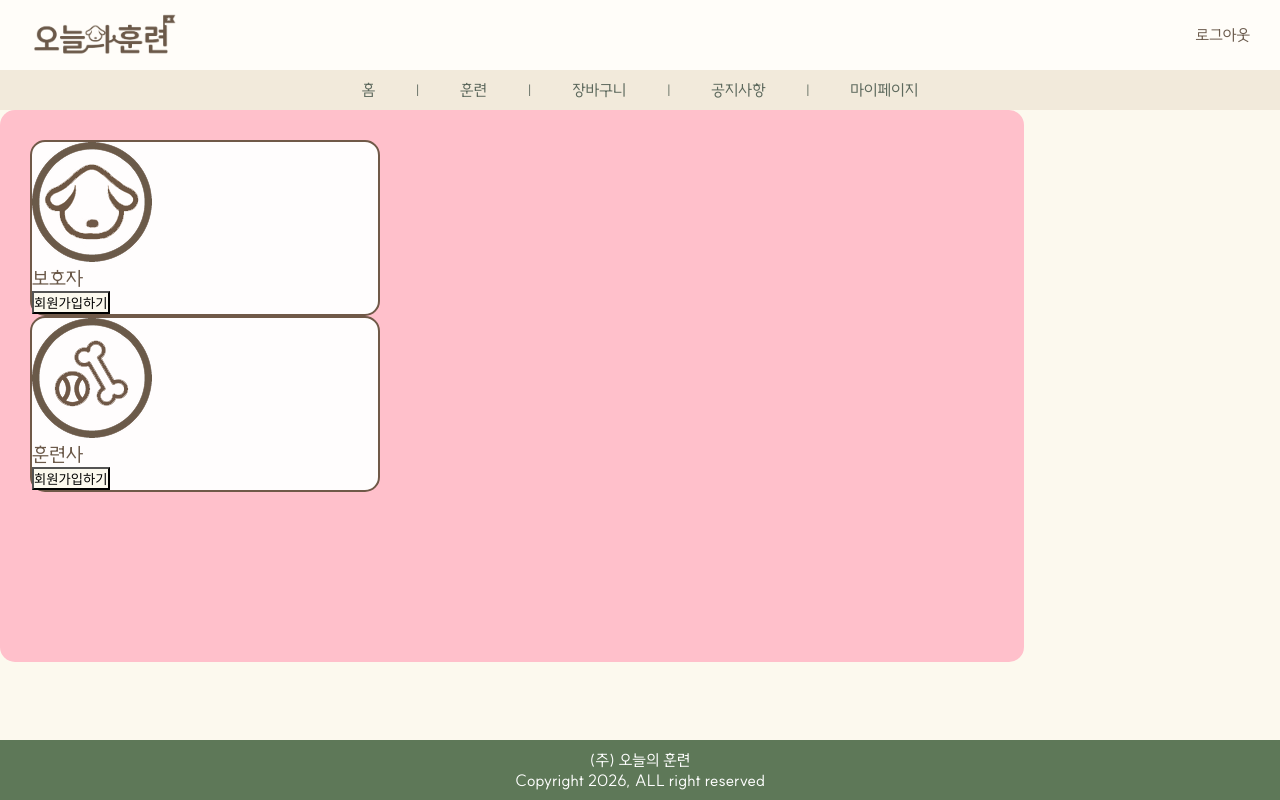
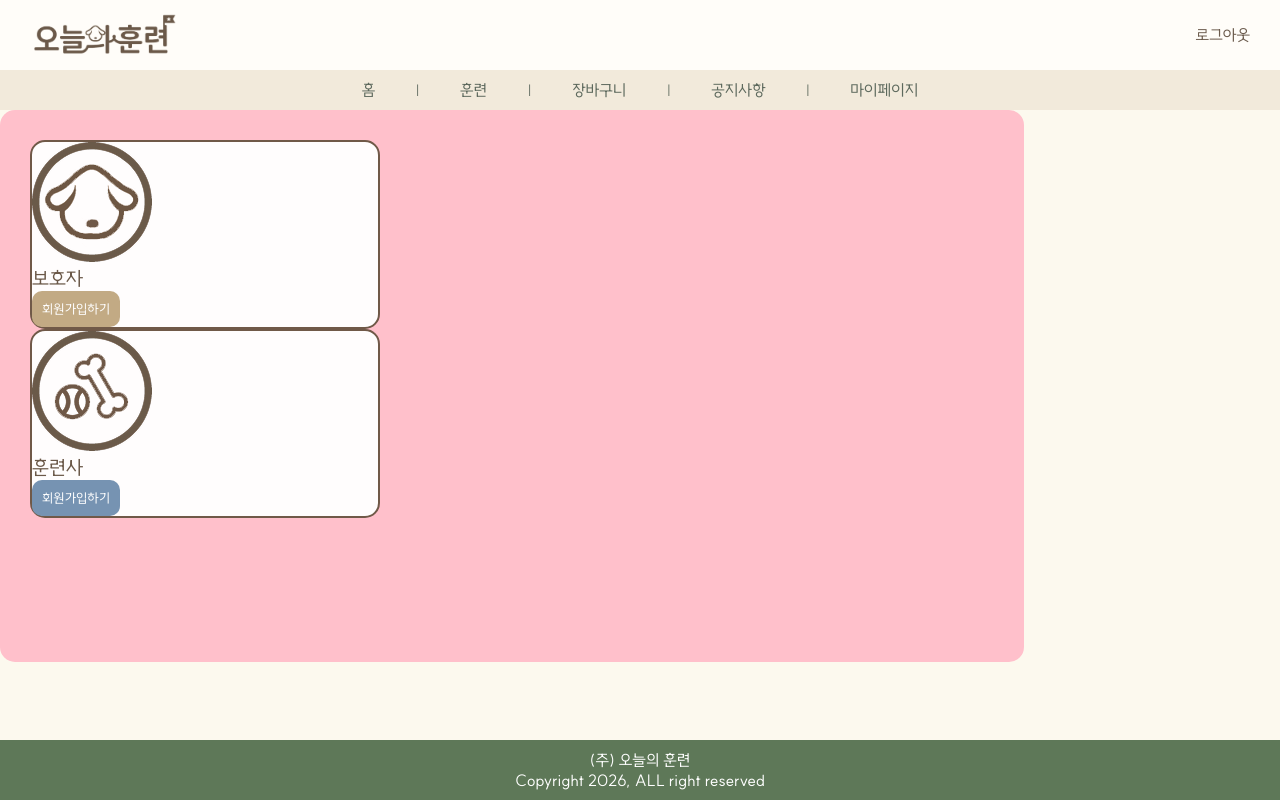
Before and after one commit to Commit-Conflict-like-Git/-module2, a React (Vite) app: page /Signup in a window 1280 px wide. Built offline with nearby package versions, Linux system fonts and the light colour scheme.

Commit message:
[FEATURE] 버튼 기본  CSS 작업

```diff
--- a/src/assets/css/button.css
+++ b/src/assets/css/button.css
@@ -1,15 +1,36 @@
-.btn {
+.btn1, .btn2, .btn3 {
     font-family: 'suite';
+    border-radius: 10px;
+    padding: 10px;
+    cursor: pointer;
 }
 
 .btn1 {
+    background: #C2AA84;
+    color: #FFFFFF;
+    border: none;
+}
 
+.btn1:hover {
+    background: #A59170;
 }
 
 .btn2 {
+    background: #7693B2;
+    color: #FFFFFF;
+    border: none;
+}
 
+.btn2:hover {
+    background: #647D97;
 }
 
 .btn3 {
+    background: #FFFDF9;
+    color: #6B5949;
+    border: solid 1px #6B5949;
+}
 
+.btn3:hover {
+    background: #F6F0E2;
 }
--- a/src/pages/public/SignupRoleSelect.jsx
+++ b/src/pages/public/SignupRoleSelect.jsx
@@ -13,12 +13,16 @@ function SignupRoleSelect({formData, onFormData, onNext}) {
             <div className='role-select'>
                 <img src="src/assets/img/dog.svg" alt="보호자" />
                 <p className='role'>보호자</p>
-                <button onClick={() => roleSelect('owner')}>회원가입하기</button>
+                <button onClick={() => roleSelect('owner')} className='btn1'>
+                    회원가입하기
+                </button>
             </div>
             <div className='role-select'>
                 <img src="src/assets/img/trainer.svg" alt="훈련사" />
                 <p className='role'>훈련사</p>
-                <button onClick={() => roleSelect('trainer')}>회원가입하기</button>
+                <button onClick={() => roleSelect('trainer')} className='btn2'>
+                    회원가입하기
+                </button>
             </div>
         </div>
     )
```
